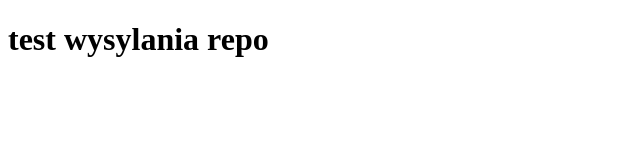
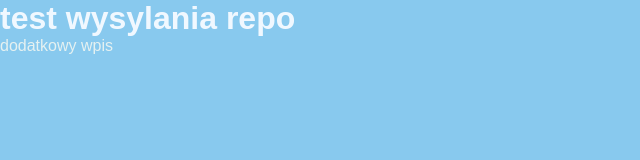
Before and after one commit to ZychWojciech/GitHUB-cwiczenie, a plain HTML site: page index.html in a window 1280 px wide. Shown: the whole page, without its empty margins (0-640 px from the left). Drawn offline with Linux system fonts and the light colour scheme.

Commit message:
added paragraf

```diff
--- a/index.html
+++ b/index.html
@@ -5,8 +5,10 @@
     <meta http-equiv="X-UA-Compatible" content="IE=edge">
     <meta name="viewport" content="width=device-width, initial-scale=1.0">
     <title>Documentczwiczenie GitHub</title>
+    <link rel="stylesheet" href="./style.css">
 </head>
 <body>
     <h1>test wysylania repo</h1>
+    <p>dodatkowy wpis</p>
 </body>
 </html>
```
